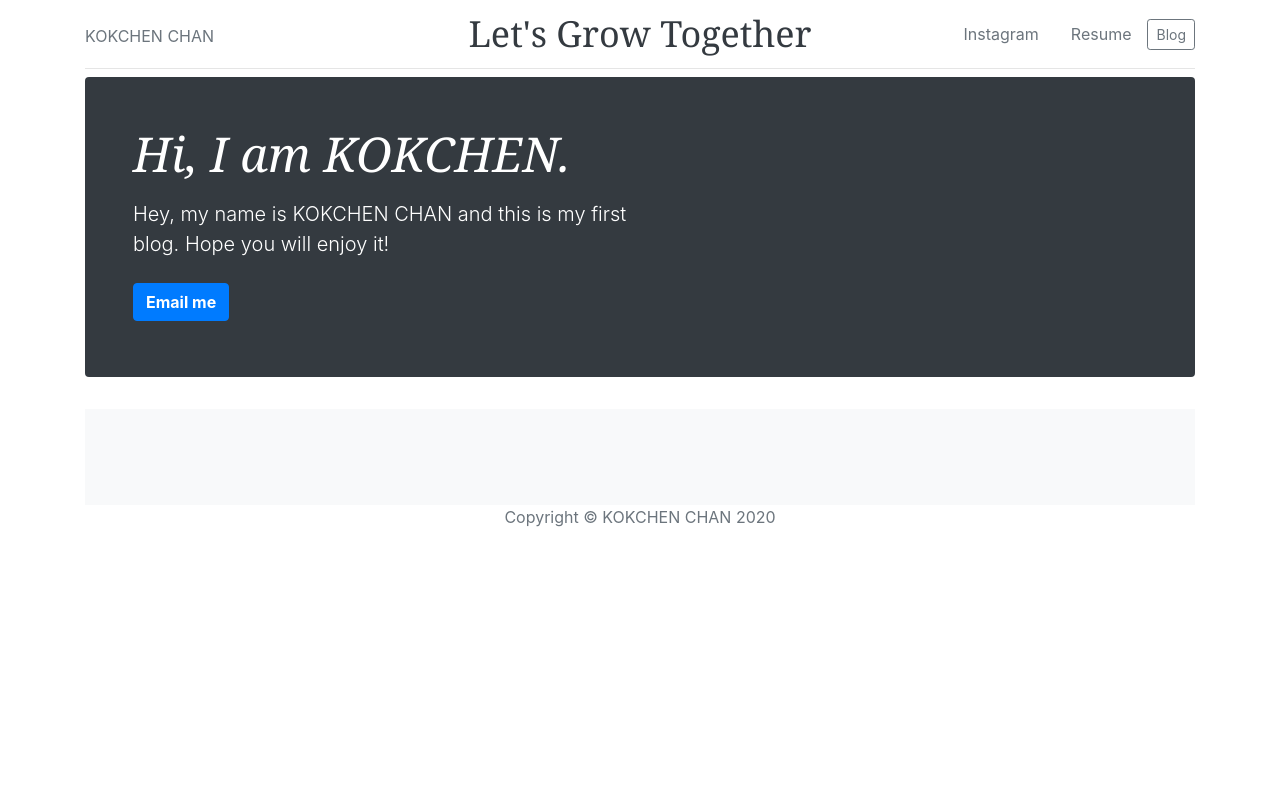
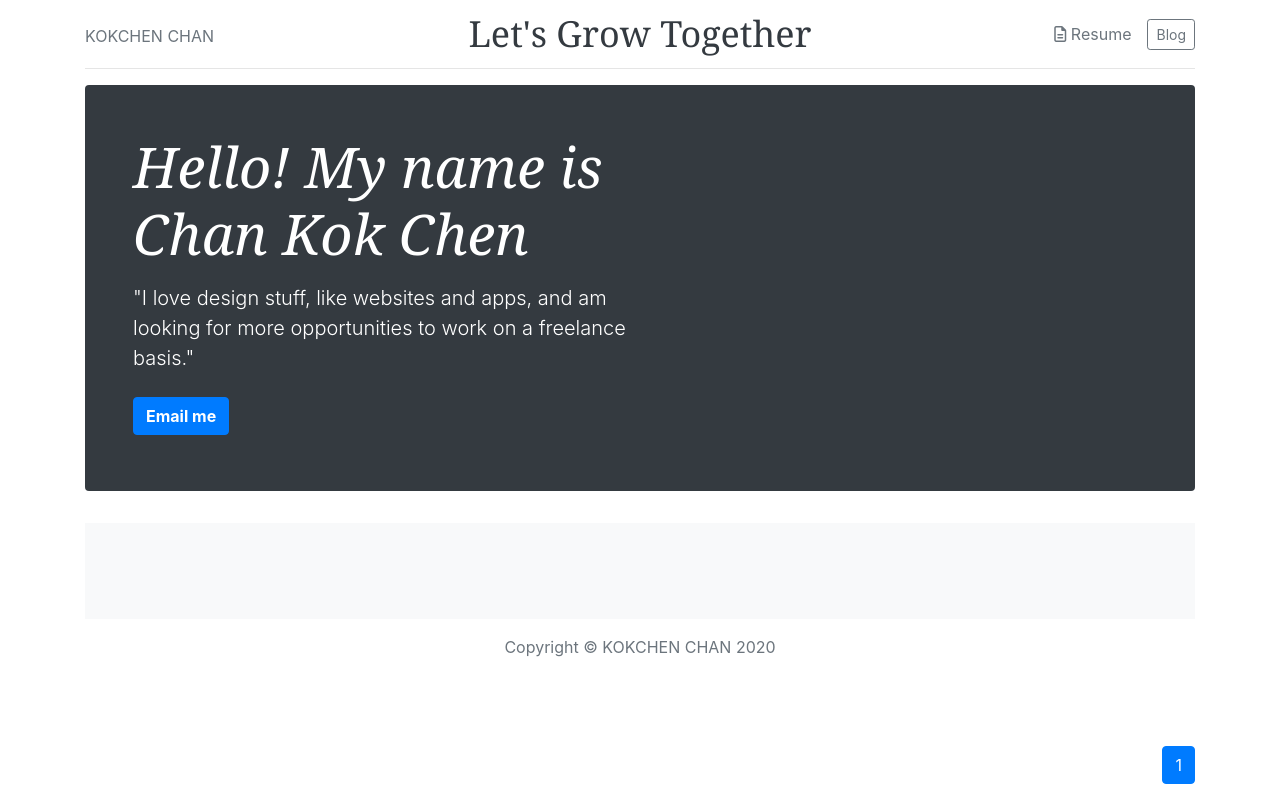
Before and after one commit to github-chankokchen/portfolio-project, a Django app: page / in a window 1280 px wide. Run offline with Django 3.2, Linux system fonts and the light colour scheme; data that the repository does not hold is empty; some libraries are stand-ins or nearby versions.

Commit message:
Update template design

```diff
--- a/blog/models.py
+++ b/blog/models.py
@@ -44,4 +44,4 @@ class Blog(models.Model):
         return self.body[:100] + str(' ...')
 
     def pub_date_pretty(self):
-        return self.pub_date.strftime('%b %e %Y')
+        return self.pub_date.strftime('%B %e, %Y')
--- a/jobs/models.py
+++ b/jobs/models.py
@@ -2,4 +2,4 @@ from django.db import models
 
 class Job(models.Model):
     image = models.ImageField(upload_to='image/')
-    summary = models.CharField(max_length=200)
+    summary = models.CharField(max_length=255)
--- a/jobs/templates/jobs/home.html
+++ b/jobs/templates/jobs/home.html
@@ -1,12 +1,11 @@
 {% extends 'base.html' %}
-
 
 {% block content %}
 
-  <div class="jumbotron p-4 p-md-5 text-white rounded bg-dark mt-2">
+  <div class="jumbotron p-4 p-md-5 text-white rounded bg-dark mt-3">
     <div class="col-md-6 px-0">
-      <h1 class="display-4 font-italic">Hi, I am KOKCHEN.</h1>
-      <p class="lead my-3">Hey, my name is KOKCHEN CHAN and this is my first blog. Hope you will enjoy it!</p>
+      <h1 class="display-4 font-italic">Hello! My name is Chan Kok Chen</h1>
+      <p class="lead my-3">"I love design stuff, like websites and apps, and am looking for more opportunities to work on a freelance basis."</p>
       <p class="lead mb-0"><a href="mailto:kokchen2014@outlook.com" class="btn btn-primary my-2 text-white font-weight-bold">Email me</a></p>
     </div>
   </div>
@@ -14,7 +13,7 @@
   <div class="album py-5 bg-light">
     <div class="container">
       <div class="row">
-        {% for job in jobs.all %}
+        {% for job in jobs.object_list %}
           <div class="col-md-4">
             <div class="card mb-4 shadow-sm">
               <img class="card-img-top" src="{{ job.image.url }}" />
@@ -28,5 +27,23 @@
         {% endfor %}
       </div>
     </div>
+
+    <nav class="container fixed-bottom">
+      <ul class="pagination justify-content-end">
+        {% if jobs.has_previous %}
+          <li class="page-item"><a class="page-link" href="?page={{ blogs.previous_page_number }}">Previous</a></li>
+        {% endif %}
+        {% for pg in jobs.paginator.page_range %}
+          {% if jobs.number == pg %}
+            <li class="page-item active" ><a class="page-link" href="?page={{ pg }}">{{ pg }}</a></li>
+          {% else %}
+            <li class="page-item"><a class="page-link" href="?page={{ pg }}">{{ pg }}</a></li>
+          {% endif %}
+        {% endfor %}
+        {% if jobs.has_next %}
+          <li class="page-item"><a class="page-link" href="?page={{ blogs.next_page_number }}">Next</a></li>
+        {% endif %}
+      </ul>
+    </nav>
   </div>
 {% endblock %}
--- a/jobs/views.py
+++ b/jobs/views.py
@@ -1,7 +1,19 @@
 from django.shortcuts import render
-
 from .models import Job
+from django.core.paginator import Paginator, EmptyPage, InvalidPage
 
 def home(request):
-    jobs = Job.objects
+    jobs_list = Job.objects.all()
+    paginator = Paginator(jobs_list,9)
+
+    try:
+        page = int(request.GET.get('page','1'))
+    except:
+        page = 1
+
+    try:
+        jobs = paginator.page(page)
+    except(EmptyPage, InvalidPage):
+        jobs = paginator.page(paginator.num_pages)
+
     return render(request, 'jobs/home.html', {'jobs':jobs})
--- a/portfolio/static/sticky-footer-navbar.css
+++ /dev/null
@@ -1,15 +0,0 @@
-body {
-  /* Margin bottom by footer height */
-  margin-bottom: 40px;
-}
-
-
-.footer {
-  position: absolute;
-  bottom: 60
-  width: 100%;
-  /* Set the fixed height of the footer here */
-  height: 60px;
-  line-height: 60px; /* Vertically center the text there */
-  background-color: #f5f5f5;
-}
--- a/portfolio/templates/base.html
+++ b/portfolio/templates/base.html
@@ -3,6 +3,8 @@
 <html lang="en">
 <head>
   {% load static %}
+  <link href="{% static 'blog.css' %}" rel="stylesheet">
+  <script src="https://kit.fontawesome.com/4aa9113f57.js" crossorigin="anonymous"></script>
   <meta charset="utf-8">
   <meta name="viewport" content="width=device-width, initial-scale=1, shrink-to-fit=no">
   <meta name="description" content="">
@@ -43,7 +45,6 @@
     }
   </style>
 
-  <link href="{% static 'blog.css' %}" rel="stylesheet">
   <link href="{% static 'sticky-footer-navbar.css' %}" rel="stylesheet">
 </head>
 <body>
@@ -57,8 +58,7 @@
           <a class="blog-header-logo text-dark" href="#">Let's Grow Together</a>
         </div>
         <div class="col-4 d-flex justify-content-end align-items-center">
-          <a class="nav-item nav-link text-muted" href="https://www.instagram.com/kokchen_laughing/">Instagram</a>
-          <a class="nav-item nav-link text-muted" href="{% static 'resume.pdf' %}">Resume</a>
+          <a class="nav-item nav-link text-muted" href="{% static 'resume.pdf' %}"><i class="far fa-file-alt"></i> Resume</a>
           <a class="btn btn-sm btn-outline-secondary" href="{% url 'allblogs' %}">Blog</a>
         </div>
       </div>
@@ -72,11 +72,12 @@
     </div>
   </main>
 
-  <footer class="text-muted">
+  <footer class="text-muted mt-3">
     <div class="container text-center">
       <p>Copyright &copy KOKCHEN CHAN {% now "Y" %} </p>
     </div>
   </footer>
+
 
   <script src="https://code.jquery.com/jquery-3.4.1.slim.min.js" integrity="sha384-J6qa4849blE2+poT4WnyKhv5vZF5SrPo0iEjwBvKU7imGFAV0wwj1yYfoRSJoZ+n" crossorigin="anonymous"></script>
   <script src="https://cdn.jsdelivr.net/npm/popper.js@1.16.0/dist/umd/popper.min.js" integrity="sha384-Q6E9RHvbIyZFJoft+2mJbHaEWldlvI9IOYy5n3zV9zzTtmI3UksdQRVvoxMfooAo" crossorigin="anonymous"></script>
```
Also changed, not shown: blog/templates/blog/allblogs.html (+7 -6 lines), blog/templates/blog/detail.html (+20 -7 lines), portfolio/static/album.css (added, +33 -0 lines), portfolio/static/sample pic.jpeg (deleted).
